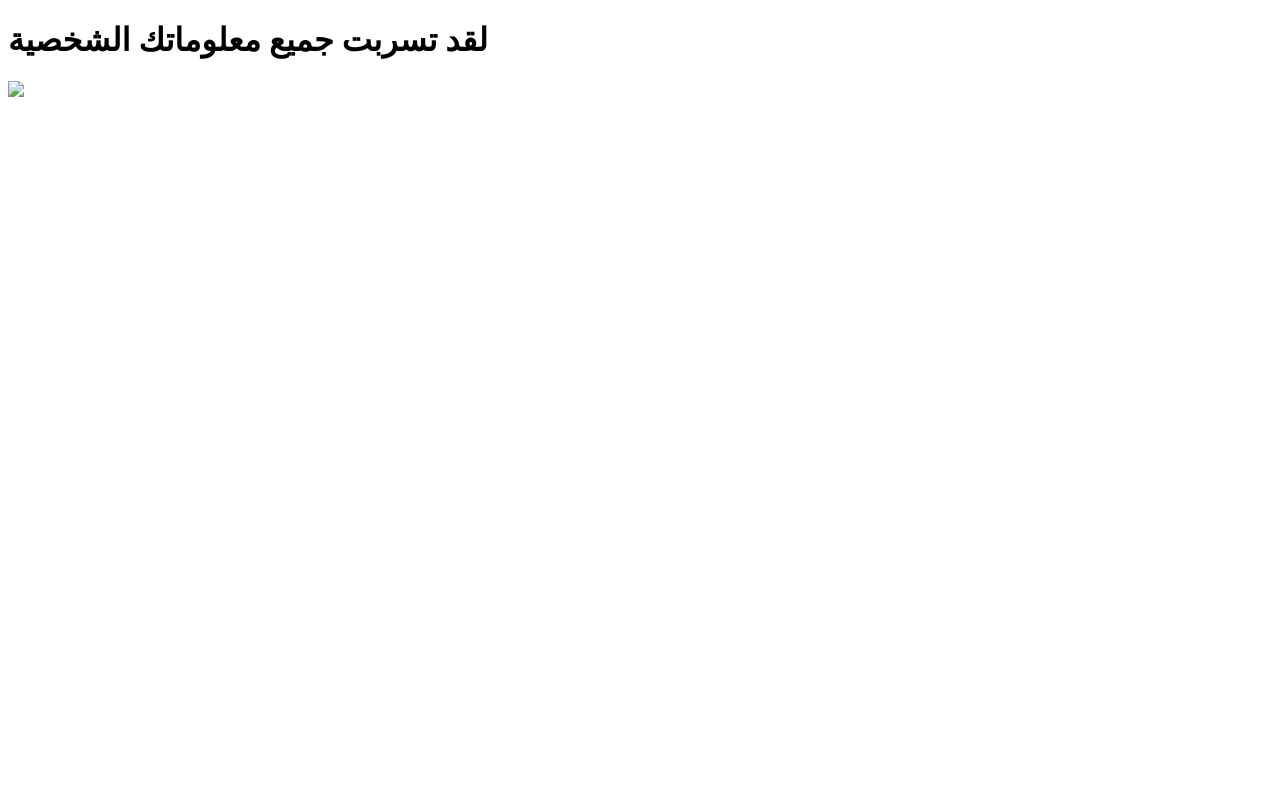
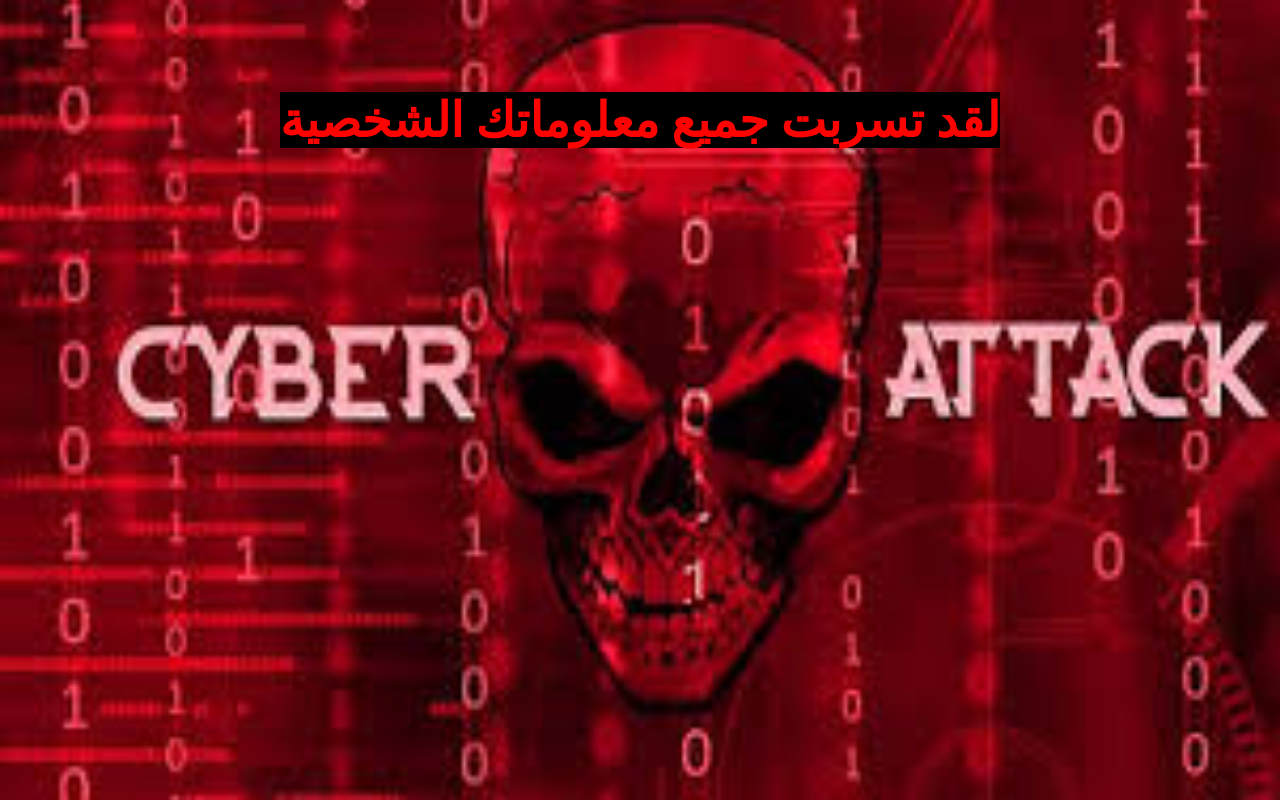
Before and after one commit to kechichenabil/project-15-java, a plain HTML site: page index.html in a window 1280 px wide. Drawn offline with Linux system fonts and the light colour scheme.

Commit message:
UPD code

```diff
--- a/index.html
+++ b/index.html
@@ -4,11 +4,11 @@
     <meta charset="UTF-8">
     <meta name="viewport" content="width=device-width, initial-scale=1.0">
     <title>Document</title>
-    <link rel="stylesheet" href="./style3.css">
+    <link rel="stylesheet" href="./style.css">
 </head>
 <body>
     <h1 class="logo2">لقد تسربت جميع معلوماتك الشخصية</h1>
-    <img src="./" class="image">
-    <script src="./java3.js"></script>
+    <img src="" class="image">
+    <script src="./java.js"></script>
 </body>
 </html>
--- a/java.js
+++ b/java.js
@@ -13,6 +13,6 @@ function sorces() {
   }
   setTimeout(function(){
     sorces()
-  },90)
+  },80)
 }
 sorces()
```
